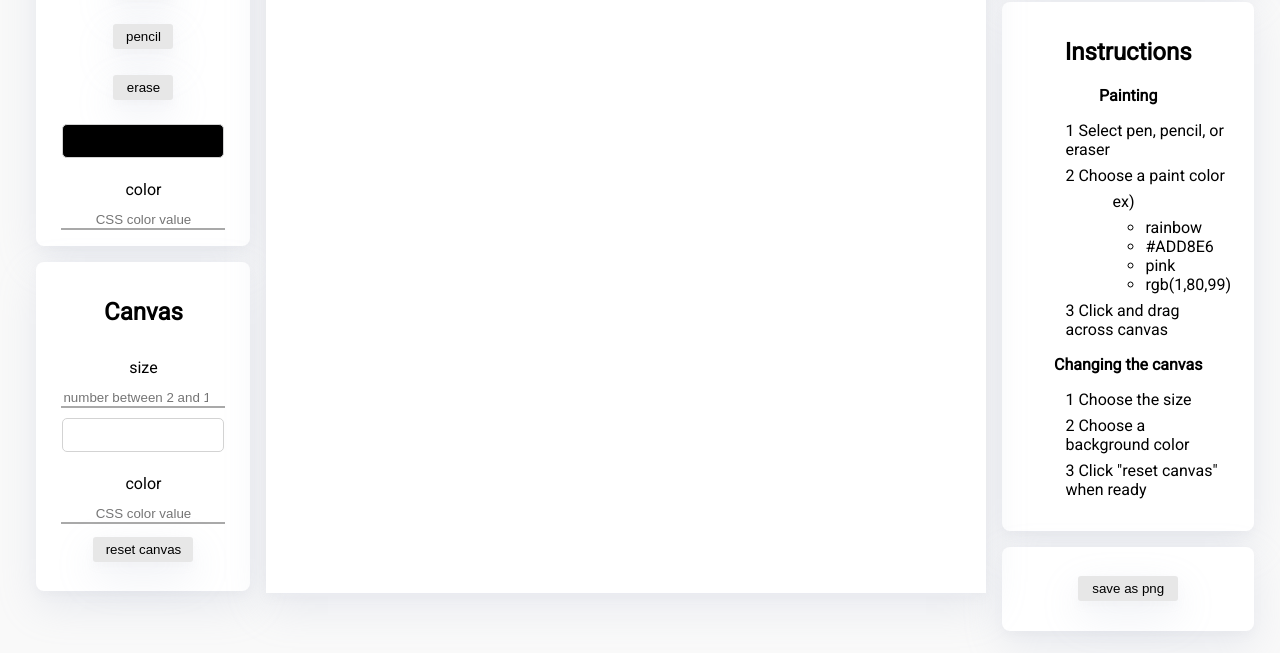
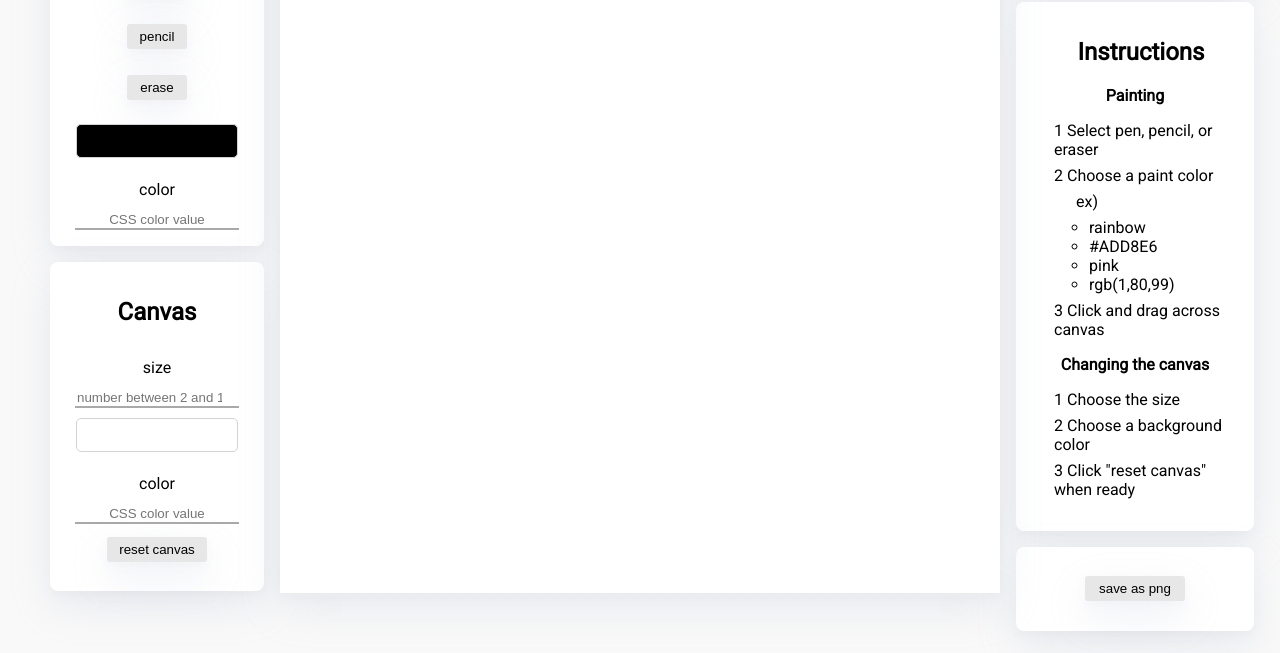
Before and after one commit to drew-chen/sketch, a plain HTML site: page index.html in a window 1280 px wide. Shown: the part 147-800 px from the top of the page. Drawn offline with nearby package versions, Linux system fonts and the light colour scheme.

Commit message:
Reformat instructions to be more consistent and slimmer

```diff
--- a/index.html
+++ b/index.html
@@ -10,7 +10,7 @@
     rel="stylesheet">
 </head>
 <body class="grid">
-    <div id="settings" class="grid">
+    <div id="left-col" class="grid">
         <div class="shadow">
             <h2>Paint</h2>
             <div class="grid">
@@ -40,14 +40,14 @@
         </div>
     </div>
     <table id="canvas" class="shadow"></table>
-    <div id="instructions" class="grid">
+    <div id="right-col" class="grid">
         <div class="shadow">
             <h1>
                 Sketch
             </h1>
         </div>
         <div class="shadow">
-            <h2>Instructions</h2>
+            <h2 id="instructions">Instructions</h2>
             <h3>Painting</h3>
             <ol>
                 <li>Select pen, pencil, or eraser</li>
--- a/styles/style.css
+++ b/styles/style.css
@@ -39,16 +39,22 @@ ol {
 li {
     display: block;
     margin: 7px;
-
+}
+ol {
+    padding-left: 15px;
+}
+ul {
+    padding-left: 15px;
+}
+ul > ul {
+    padding-left: 20px;
 }
 ol > li::before {
     content: counter(item) " ";
     counter-increment: item;
-    text-indent: 10px;
 }
 ul > ul > li {
     list-style-type: circle;
-    margin-left: -6px;
     margin: 0;
     display: list-item;
 }
@@ -89,7 +95,7 @@ small {
     padding: 1em;
 }
 
-#settings {
+#left-col {
     grid-row-start: 2;
     grid-row-end: 3;
     grid-gap: 1em;
@@ -97,13 +103,13 @@ small {
     justify-self: right;
     margin: 0;
 }
-#settings > div, #instructions > div {
+#left-col > div, #right-col > div {
     background: white;
     border-radius: 8px;
     padding: 1em;
     justify-items: center;
 }
-#instructions {
+#right-col {
     grid-row-start: 2;
     grid-gap: 1em;
     text-align: start;
@@ -112,8 +118,9 @@ small {
     justify-items: stretch;
     grid-column-start: 3;
 }
-#instructions > h2 {
-    text-align: center;
+
+#instructions {
+    margin-left: 12px;
 }
 .btn {
     margin: 1em;
```
